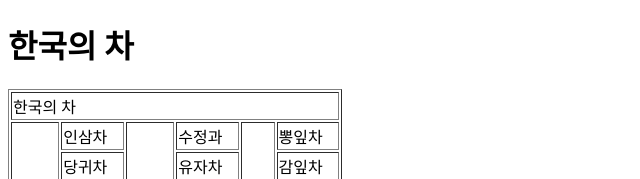
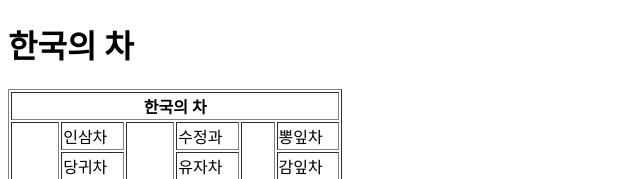
Before and after one commit to 6ukhwa/6ukhwabbang, a plain HTML site: page quiz_2.html in a window 1280 px wide. Shown: the top 179 px of the page, without its empty margins (0-640 px from the left). Drawn offline with Linux system fonts and the light colour scheme.

Commit message:
Add files via upload

```diff
--- a/quiz_2.html
+++ b/quiz_2.html
@@ -12,7 +12,7 @@
 
     <table border="1">
         <tr>
-            <td colspan="6">한국의 차</td>
+            <td colspan="6" style="text-align: center;"><strong>한국의 차</strong></td>
         </tr>
         <tr>
             <td rowspan="6"><strong>뿌리차</strong></td>
```
